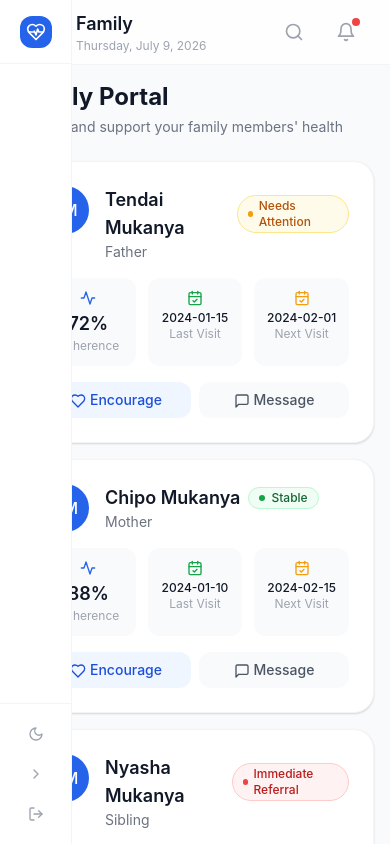
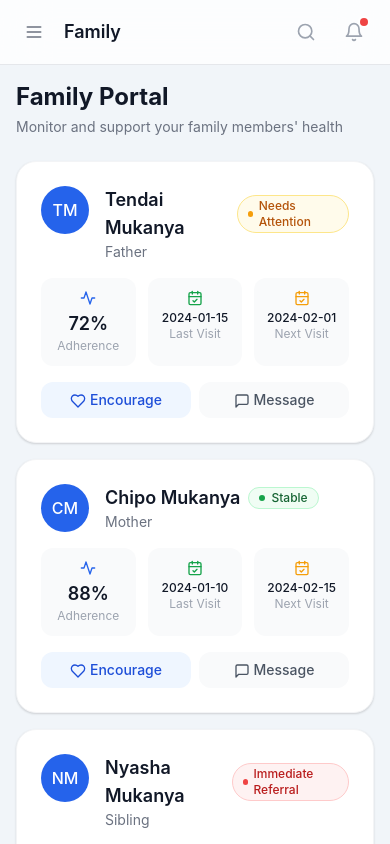
Before and after one commit to guvazakundai-pixel/Hutanotrack, a Next.js app in the folder packages/web/: page /family in a window 390 px wide. Shown: the top 844 px of the page. Built offline with nearby package versions, Linux system fonts and the light colour scheme.

Commit message:
refactor: responsive dashboard layout - mobile drawer sidebar, fixed desktop sidebar with proper content offset

```diff
--- a/packages/web/src/components/layout/DashboardLayout.tsx
+++ b/packages/web/src/components/layout/DashboardLayout.tsx
@@ -19,19 +19,19 @@ export function DashboardLayout({ children }: DashboardLayoutProps) {
 }
 
 function DashboardInner({ children }: { children: ReactNode }) {
-  const { sidebarOpen, setSidebarOpen } = useDashboard();
+  const { sidebarOpen } = useDashboard();
 
   return (
-    <div className="min-h-screen bg-gray-50 dark:bg-surface-dark">
+    <div className="min-h-screen bg-slate-100 dark:bg-surface-dark">
       <Sidebar />
       <div
         className={cn(
-          'transition-all duration-300',
-          sidebarOpen ? 'lg:ml-[260px]' : 'lg:ml-[72px]',
+          'flex flex-col min-h-screen transition-all duration-300',
+          sidebarOpen ? 'lg:ml-64' : 'lg:ml-[72px]',
         )}
       >
-        <Header onMenuToggle={() => setSidebarOpen(!sidebarOpen)} />
-        <main className="p-4 sm:p-6">{children}</main>
+        <Header />
+        <main className="flex-1 p-4 sm:p-6 lg:p-8">{children}</main>
       </div>
     </div>
   );
--- a/packages/web/src/components/layout/Header.tsx
+++ b/packages/web/src/components/layout/Header.tsx
@@ -2,19 +2,16 @@
 
 import { useState } from 'react';
 import { usePathname } from 'next/navigation';
-import { motion } from 'framer-motion';
 import { cn } from '@/lib/utils';
 import { Bell, Search, Menu } from 'lucide-react';
 import { Avatar } from '@/components/ui/Avatar';
 import { useAuth } from '@/providers/auth-provider';
+import { useDashboard } from '@/providers/dashboard-context';
 
-interface HeaderProps {
-  onMenuToggle: () => void;
-}
-
-export function Header({ onMenuToggle }: HeaderProps) {
+export function Header() {
   const pathname = usePathname();
   const { user } = useAuth();
+  const { setMobileMenuOpen } = useDashboard();
   const [searchOpen, setSearchOpen] = useState(false);
 
   const pageTitle = pathname
@@ -22,20 +19,20 @@ export function Header({ onMenuToggle }: HeaderProps) {
     : 'Dashboard';
 
   return (
-    <header className="sticky top-0 z-30 bg-white/80 dark:bg-surface-dark/80 backdrop-blur-xl border-b border-gray-100 dark:border-gray-800">
-      <div className="flex items-center justify-between h-16 px-6">
-        <div className="flex items-center gap-4">
+    <header className="sticky top-0 z-30 bg-white/80 dark:bg-surface-dark/80 backdrop-blur-xl border-b border-gray-200 dark:border-gray-700">
+      <div className="flex items-center justify-between h-16 px-4 sm:px-6">
+        <div className="flex items-center gap-3">
           <button
-            onClick={onMenuToggle}
-            className="p-2 rounded-xl hover:bg-gray-100 dark:hover:bg-gray-800 text-gray-500 lg:hidden"
+            onClick={() => setMobileMenuOpen(true)}
+            className="lg:hidden p-2 rounded-xl hover:bg-gray-100 dark:hover:bg-gray-800 text-gray-500 transition-colors"
           >
             <Menu className="w-5 h-5" />
           </button>
           <div>
-            <h1 className="text-lg font-semibold text-gray-900 dark:text-gray-100 capitalize">
+            <h1 className="text-lg font-semibold text-gray-900 dark:text-gray-100 capitalize leading-tight">
               {pageTitle}
             </h1>
-            <p className="text-xs text-gray-400">
+            <p className="text-xs text-gray-400 hidden sm:block">
               {new Date().toLocaleDateString('en-US', {
                 weekday: 'long',
                 year: 'numeric',
@@ -46,7 +43,7 @@ export function Header({ onMenuToggle }: HeaderProps) {
           </div>
         </div>
 
-        <div className="flex items-center gap-3">
+        <div className="flex items-center gap-2">
           <button
             onClick={() => setSearchOpen(!searchOpen)}
             className="p-2.5 rounded-xl hover:bg-gray-100 dark:hover:bg-gray-800 text-gray-400 transition-colors"
@@ -56,17 +53,17 @@ export function Header({ onMenuToggle }: HeaderProps) {
 
           <button className="relative p-2.5 rounded-xl hover:bg-gray-100 dark:hover:bg-gray-800 text-gray-400 transition-colors">
             <Bell className="w-5 h-5" />
-            <span className="absolute top-1.5 right-1.5 w-2 h-2 rounded-full bg-red-500" />
+            <span className="absolute top-1.5 right-1.5 w-2 h-2 rounded-full bg-red-500 ring-2 ring-white dark:ring-surface-dark" />
           </button>
 
           {user && (
-            <div className="flex items-center gap-3 pl-3 border-l border-gray-100 dark:border-gray-800">
+            <div className="flex items-center gap-3 pl-3 ml-1 border-l border-gray-200 dark:border-gray-700">
               <Avatar firstName={user.firstName} lastName={user.lastName} size="sm" />
-              <div className="hidden sm:block">
-                <p className="text-sm font-medium text-gray-900 dark:text-gray-100">
+              <div className="hidden md:block">
+                <p className="text-sm font-medium text-gray-900 dark:text-gray-100 leading-tight">
                   {user.firstName} {user.lastName}
                 </p>
-                <p className="text-xs text-gray-400 capitalize">{user.role}</p>
+                <p className="text-xs text-gray-400 capitalize">{user.role.replace(/_/g, ' ')}</p>
               </div>
             </div>
           )}
--- a/packages/web/src/components/layout/Sidebar.tsx
+++ b/packages/web/src/components/layout/Sidebar.tsx
@@ -1,6 +1,6 @@
 'use client';
 
-import { useState, ReactNode } from 'react';
+import { ReactNode } from 'react';
 import Link from 'next/link';
 import { usePathname } from 'next/navigation';
 import { motion, AnimatePresence } from 'framer-motion';
@@ -23,7 +23,7 @@ import {
   Moon,
   LogOut,
   Building2,
-  UserCircle,
+  X,
 } from 'lucide-react';
 import { UserRole } from '@/types';
 
@@ -46,25 +46,17 @@ const navItems: NavItem[] = [
   { label: 'Settings', icon: <Settings className="w-5 h-5" />, href: '/settings', roles: [UserRole.ADMIN] },
 ];
 
-export function Sidebar() {
+function SidebarContent({ collapsed, onToggle }: { collapsed: boolean; onToggle: () => void }) {
   const pathname = usePathname();
   const { user, logout, hasRole } = useAuth();
   const { theme, toggleTheme } = useTheme();
-  const { sidebarOpen: collapsed, setSidebarOpen: setCollapsed } = useDashboard();
 
   const filteredItems = navItems.filter((item) => hasRole(item.roles));
 
   return (
-    <motion.aside
-      animate={{ width: collapsed ? 72 : 260 }}
-      className={cn(
-        'fixed left-0 top-0 h-screen z-40',
-        'bg-white dark:bg-surface-dark border-r border-gray-100 dark:border-gray-800',
-        'flex flex-col',
-      )}
-    >
+    <div className="flex flex-col h-full">
       {/* Logo */}
-      <div className={cn('flex items-center h-16 px-4 border-b border-gray-100 dark:border-gray-800', collapsed && 'justify-center')}>
+      <div className={cn('flex items-center h-16 px-4 border-b border-gray-100 dark:border-gray-800 shrink-0', collapsed && 'justify-center')}>
         <div className="flex items-center gap-3">
           <div className="w-8 h-8 rounded-xl bg-medical-500 flex items-center justify-center">
             <HeartPulse className="w-5 h-5 text-white" />
@@ -115,7 +107,7 @@ export function Sidebar() {
       </nav>
 
       {/* User & Controls */}
-      <div className="border-t border-gray-100 dark:border-gray-800 p-3 space-y-2">
+      <div className="border-t border-gray-100 dark:border-gray-800 p-3 space-y-2 shrink-0">
         {!collapsed && user && (
           <div className="flex items-center gap-3 px-3 py-2">
             <div className="w-8 h-8 rounded-full bg-medical-500 flex items-center justify-center text-white text-sm font-medium">
@@ -141,10 +133,10 @@ export function Sidebar() {
             {theme === 'light' ? <Moon className="w-4 h-4" /> : <Sun className="w-4 h-4" />}
           </button>
           <button
-            onClick={() => setCollapsed(!collapsed)}
+            onClick={onToggle}
             className={cn(
-              'flex-1 p-2.5 rounded-xl hover:bg-gray-100 dark:hover:bg-gray-800 text-gray-400 transition-colors',
-              collapsed && 'flex justify-center',
+              'hidden lg:flex flex-1 p-2.5 rounded-xl hover:bg-gray-100 dark:hover:bg-gray-800 text-gray-400 transition-colors',
+              collapsed && 'justify-center',
             )}
           >
             {collapsed ? <ChevronRight className="w-4 h-4" /> : <ChevronLeft className="w-4 h-4" />}
@@ -160,6 +152,58 @@ export function Sidebar() {
           </button>
         </div>
       </div>
-    </motion.aside>
+    </div>
   );
 }
+
+export function Sidebar() {
+  const { sidebarOpen: collapsed, setSidebarOpen: setCollapsed, mobileMenuOpen, setMobileMenuOpen } = useDashboard();
+
+  return (
+    <>
+      {/* Desktop sidebar */}
+      <motion.aside
+        animate={{ width: collapsed ? 72 : 260 }}
+        className={cn(
+          'hidden lg:flex fixed left-0 top-0 h-screen z-40 flex-col',
+          'bg-white dark:bg-surface-dark border-r border-gray-200 dark:border-gray-700 shadow-sm',
+        )}
+      >
+        <SidebarContent collapsed={collapsed} onToggle={() => setCollapsed(!collapsed)} />
+      </motion.aside>
+
+      {/* Mobile drawer overlay */}
+      <AnimatePresence>
+        {mobileMenuOpen && (
+          <>
+            <motion.div
+              initial={{ opacity: 0 }}
+              animate={{ opacity: 1 }}
+              exit={{ opacity: 0 }}
+              transition={{ duration: 0.2 }}
+              className="fixed inset-0 z-50 bg-black/50 lg:hidden"
+              onClick={() => setMobileMenuOpen(false)}
+            />
+            <motion.aside
+              initial={{ x: '-100%' }}
+              animate={{ x: 0 }}
+              exit={{ x: '-100%' }}
+              transition={{ type: 'spring', damping: 30, stiffness: 300 }}
+              className="fixed left-0 top-0 h-full w-72 z-50 lg:hidden bg-white dark:bg-surface-dark shadow-2xl"
+            >
+              <div className="absolute top-3 right-3 z-10">
+                <button
+                  onClick={() => setMobileMenuOpen(false)}
+                  className="p-2 rounded-xl hover:bg-gray-100 dark:hover:bg-gray-800 text-gray-400 transition-colors"
+                >
+                  <X className="w-5 h-5" />
+                </button>
+              </div>
+              <SidebarContent collapsed={false} onToggle={() => {}} />
+            </motion.aside>
+          </>
+        )}
+      </AnimatePresence>
+    </>
+  );
+}
--- a/packages/web/src/providers/dashboard-context.tsx
+++ b/packages/web/src/providers/dashboard-context.tsx
@@ -5,18 +5,23 @@ import { createContext, useContext, useState, ReactNode } from 'react';
 interface DashboardContextType {
   sidebarOpen: boolean;
   setSidebarOpen: (open: boolean) => void;
+  mobileMenuOpen: boolean;
+  setMobileMenuOpen: (open: boolean) => void;
 }
 
 const DashboardContext = createContext<DashboardContextType>({
   sidebarOpen: true,
   setSidebarOpen: () => {},
+  mobileMenuOpen: false,
+  setMobileMenuOpen: () => {},
 });
 
 export function DashboardProvider({ children }: { children: ReactNode }) {
   const [sidebarOpen, setSidebarOpen] = useState(true);
+  const [mobileMenuOpen, setMobileMenuOpen] = useState(false);
 
   return (
-    <DashboardContext.Provider value={{ sidebarOpen, setSidebarOpen }}>
+    <DashboardContext.Provider value={{ sidebarOpen, setSidebarOpen, mobileMenuOpen, setMobileMenuOpen }}>
       {children}
     </DashboardContext.Provider>
   );
```
